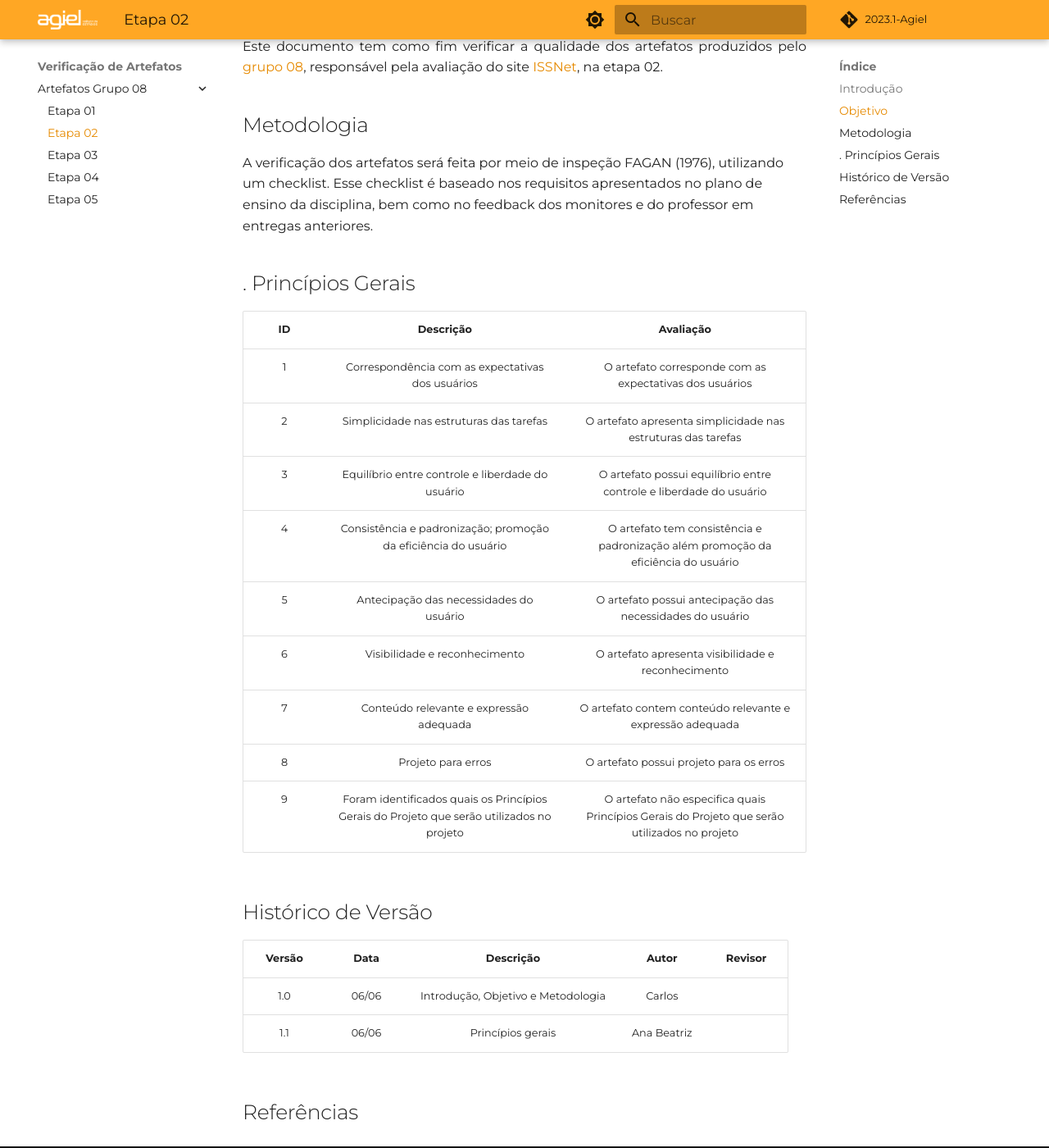
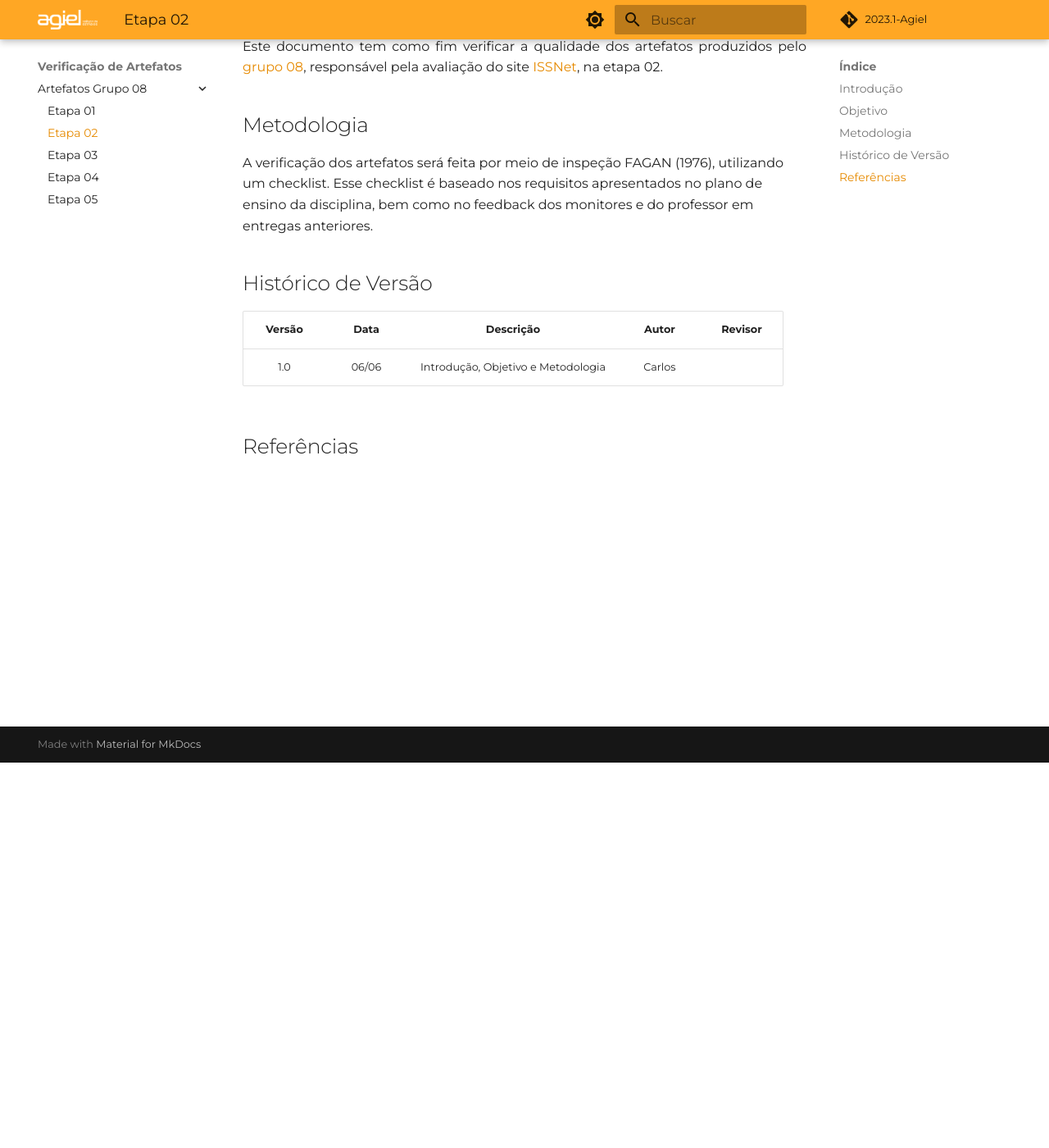
Before and after one commit to Interacao-Humano-Computador/2023.1-Agiel, an MkDocs documentation site: the page built from docs/verificacao/grupo_8/etapa_2.md, in a window 1280 px wide and 1400 px high, scrolled down 470 px. Shown: the whole window at 82% size. Built offline with MkDocs 1.6.1 and Material for MkDocs 9.7.7, drawn with Linux system fonts in a browser that asks for light colours; some web fonts are replaced; comment, search, counter and statistics services are not loaded.

Commit message:
docs: coloca na etapa certa

```diff
--- a/docs/verificacao/grupo_8/etapa_2.md
+++ b/docs/verificacao/grupo_8/etapa_2.md
@@ -13,25 +13,10 @@ Este documento tem como fim verificar a qualidade dos artefatos produzidos pelo
 ## Metodologia
 A verificação dos artefatos será feita por meio de inspeção FAGAN (1976), utilizando um checklist. Esse checklist é baseado nos requisitos apresentados no plano de ensino da disciplina, bem como no feedback dos monitores e do professor em entregas anteriores.
 
-## . Princípios Gerais
-
-| ID | Descrição  | Avaliação |
-|:--:|:----------:|:---------:|
-| 1| Correspondência com as expectativas dos usuários|O artefato corresponde com as expectativas dos usuários|
-|2 | Simplicidade nas estruturas das tarefas| O artefato apresenta simplicidade nas estruturas das tarefas|
-|3 | Equilíbrio entre controle e liberdade do usuário|O artefato possui equilíbrio entre controle e liberdade do usuário|
-|4 | Consistência e padronização; promoção da eficiência do usuário |O artefato tem consistência e padronização além promoção da eficiência do usuário|
-|5 | Antecipação das necessidades do usuário|O artefato possui antecipação das necessidades do usuário|
-|6| Visibilidade e reconhecimento|O artefato apresenta visibilidade e reconhecimento|
-| 7| Conteúdo relevante e expressão adequada|O artefato contem conteúdo relevante e expressão adequada|
-| 8| Projeto para erros|O artefato possui projeto para os erros|
-|9 |Foram identificados quais os Princípios Gerais do Projeto que serão utilizados no projeto|O artefato não especifica quais Princípios Gerais do Projeto que serão utilizados no projeto|
-
 ## Histórico de Versão
 
 | Versão | Data  |            Descrição              |     Autor      |    Revisor    |
 |:------:|:-----:|:---------------------------------:|:--------------:|:-------------:|
 |  1.0   | 06/06 | Introdução, Objetivo e Metodologia | Carlos | |
-|  1.1   | 06/06 | Princípios gerais | Ana Beatriz | |
 
 ## Referências
```
